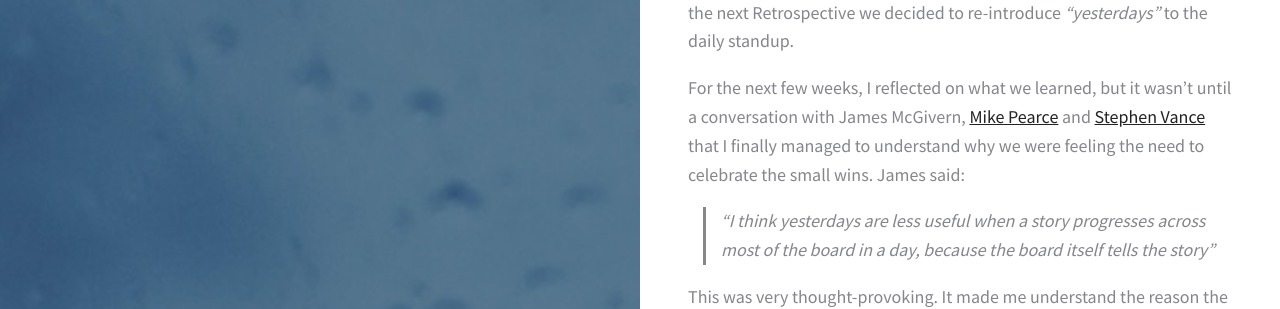
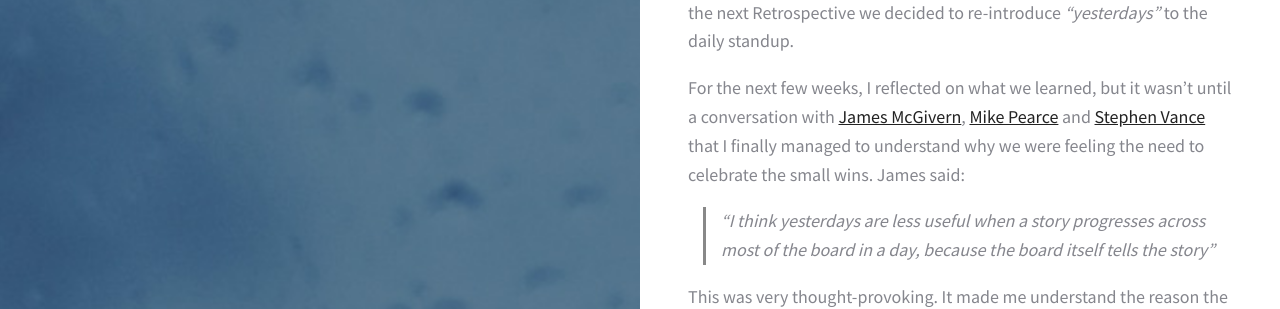
Before and after one commit to albieapp/blog, a Jekyll site: the page built from _posts/2016-02-17-dropping-yesterdays-a-standup-question-experiment.md, in a window 1280 px wide. Shown: the part 545-854 px from the top of the page. Built offline with Jekyll 4.4.1, drawn with Linux system fonts in a browser that asks for light colours; part of the change alters nothing that is shown.

```diff
--- a/_posts/2016-02-17-dropping-yesterdays-a-standup-question-experiment.md
+++ b/_posts/2016-02-17-dropping-yesterdays-a-standup-question-experiment.md
@@ -11,7 +11,7 @@ The reason we tried this was to reduce the expectation that a standup was a plac
 
 The experiment ran for a single sprint - two weeks. However, I was surprised how quickly I knew the experiment was failing. Even though it succeeded in terms of helping the team refocus on the Increment, not celebrating even the most minor achievements was greatly missed. At the next Retrospective we decided to re-introduce _"yesterdays"_ to the daily standup.
 
-For the next few weeks, I reflected on what we learned, but it wasn't until a conversation with James McGivern, [Mike Pearce](https://twitter.com/MikePearce) and [Stephen Vance](https://twitter.com/StephenRVance) that I finally managed to understand why we were feeling the need to celebrate the small wins. James said:
+For the next few weeks, I reflected on what we learned, but it wasn't until a conversation with [James McGivern](https://twitter.com/SorryNoRemorse), [Mike Pearce](https://twitter.com/MikePearce) and [Stephen Vance](https://twitter.com/StephenRVance) that I finally managed to understand why we were feeling the need to celebrate the small wins. James said:
 
 > "I think yesterdays are less useful when a story progresses across most of the board in a day, because the board itself tells the story"
 
```
